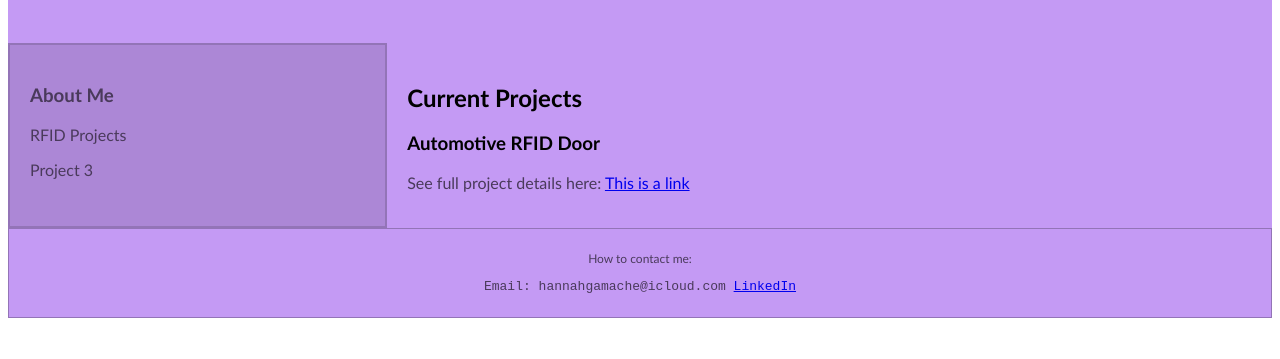
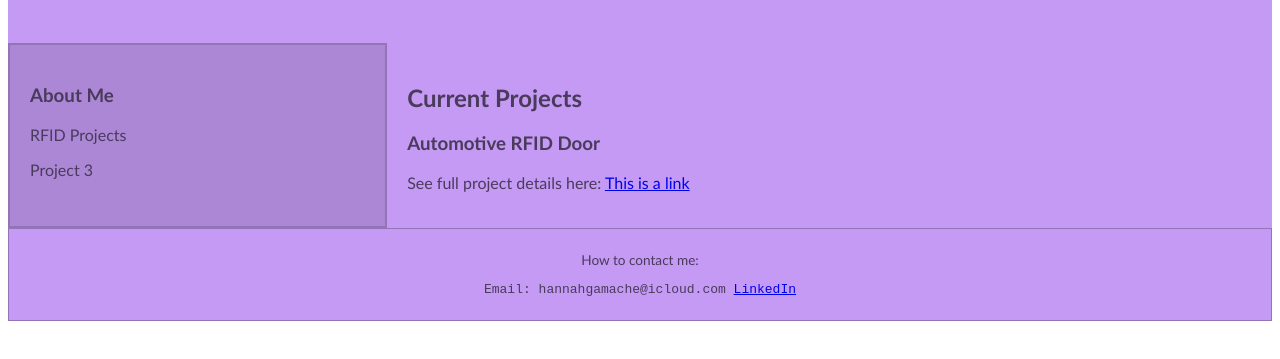
Before and after one commit to hannahgamache/hannahgamache.github.io, a plain HTML site: page index.html in a window 1280 px wide. Shown: the part 137-496 px from the top of the page. Drawn offline with Linux system fonts and the light colour scheme.

Commit message:
Update index.html

```diff
--- a/index.html
+++ b/index.html
@@ -79,8 +79,8 @@ footer {
   </nav>
 
   <article>
-    <h2>Current Projects</h2>
-    <h1>Automotive RFID Door</h1>
+    <h2 style="color: #4A3A5B">Current Projects</h2>
+    <h1 style="color: #4A3A5B">Automotive RFID Door</h1>
     <p>See full project details here:
 <a href="https://www.w3schools.com">This is a link</a></p>
   </article>
@@ -88,7 +88,7 @@ footer {
 </section>
 
 <footer>
-  <p style="font-size:75%;">How to contact me:</p>
+  <p style="font-size:85%;">How to contact me:</p>
 <pre>Email: hannahgamache@icloud.com	<a href="https://www.linkedin.com/in/hannah-gamache">LinkedIn</a><pre>
 </footer>
 
```
